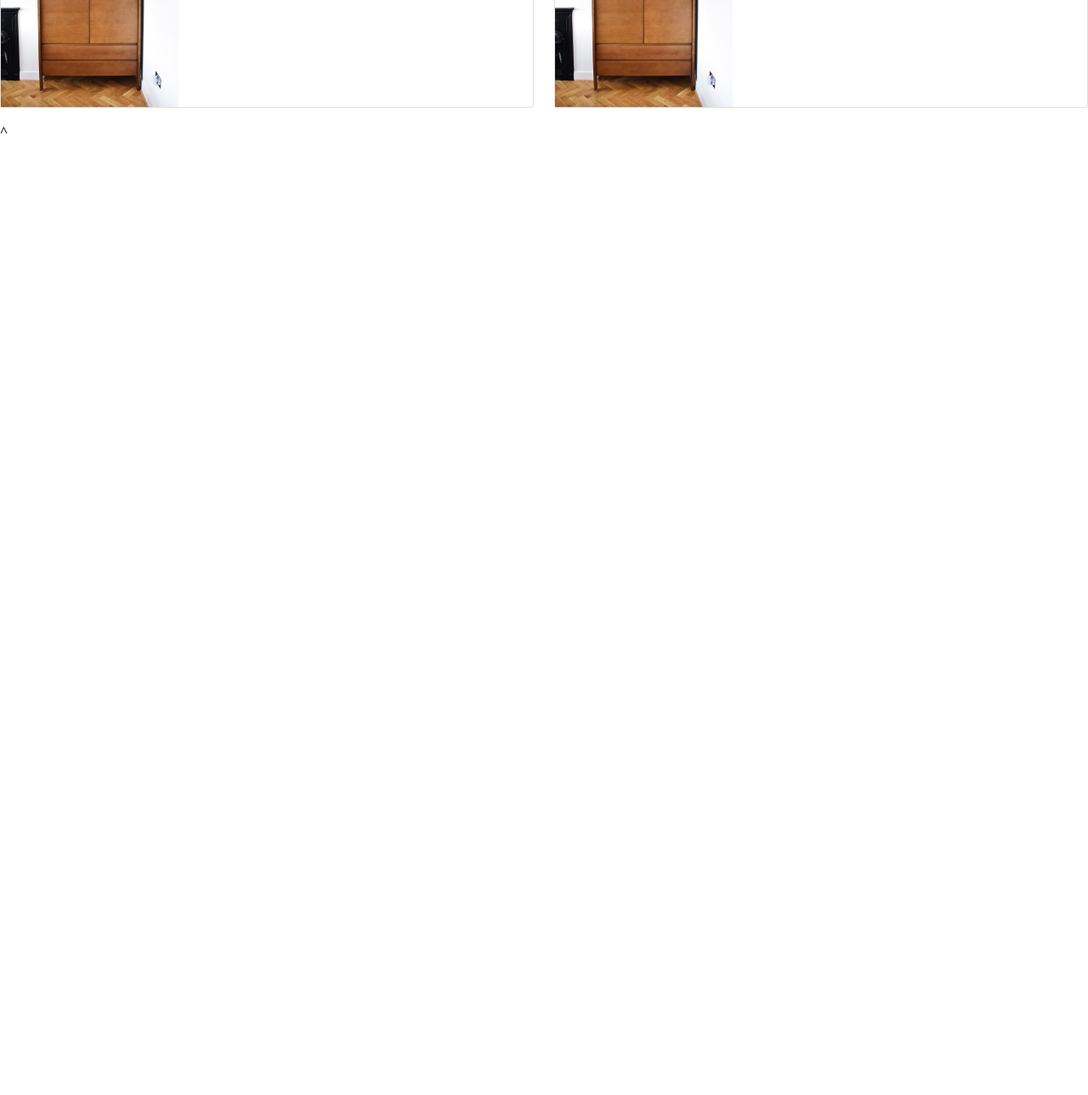
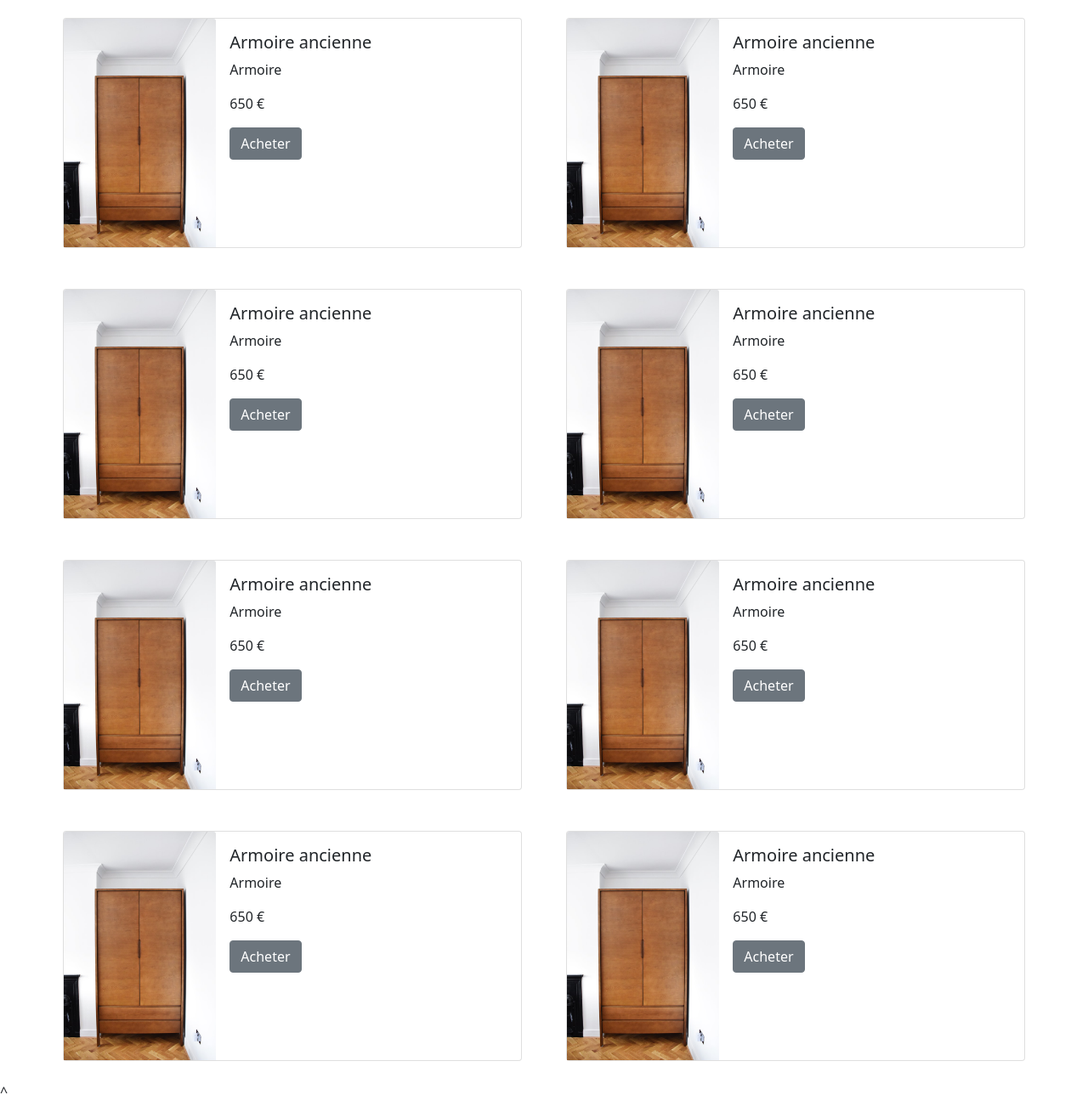
Before and after one commit to adatechschool/pc-frontback-meublesagogo, a plain HTML site: page src/listeMeubles.html in a window 1280 px wide. Shown: the part 655-1944 px from the top of the page at 85% size. Before the commit the page ends 822 px from the top, so only its background shows below. Drawn offline with nearby package versions, Linux system fonts and the light colour scheme.

Commit message:
apparence page principale
doc modifié listeMeuble.html

```diff
--- a/src/listeMeubles.html
+++ b/src/listeMeubles.html
@@ -8,33 +8,38 @@
     <!-- Bootstrap CSS -->
     <link href="https://cdn.jsdelivr.net/npm/bootstrap@5.0.0-beta2/dist/css/bootstrap.min.css" rel="stylesheet"
           integrity="sha384-BmbxuPwQa2lc/FVzBcNJ7UAyJxM6wuqIj61tLrc4wSX0szH/Ev+nYRRuWlolflfl" crossorigin="anonymous">
-
-    <title>Hello, world!</title>
+    <link rel=“preconnect” href=“https://fonts.gstatic.com”>
+    <link href="https://fonts.googleapis.com/css2?family=Montserrat:wght@600&display=swap" rel="stylesheet">
+    <title>AMPUNV</title>
 </head>
 <body>
-<nav class="navbar navbar-expand-lg navbar-light bg-light">
+<nav class="navbar navbar-expand-lg navbar-light " style="background-color: #919191;">
     <div class="container-fluid">
-        <a class="navbar-brand" href="#">AMPUNV</a>
+        <a class="navbar-brand px-4" href="#"><img src="AMPUNV.png" width="70%"></a>
         <button class="navbar-toggler" type="button" data-bs-toggle="collapse" data-bs-target="#navbarNavAltMarkup"
                 aria-controls="navbarNavAltMarkup" aria-expanded="false" aria-label="Toggle navigation">
             <span class="navbar-toggler-icon"></span>
+
         </button>
-        <div class="collapse navbar-collapse" id="navbarNavAltMarkup">
+        <div class="collapse navbar-collapse d-flex justify-content-end" id="navbarNavAltMarkup">
             <div class="navbar-nav">
-                <a class="nav-link active" aria-current="page" href="#">Home</a>
-                <a class="nav-link" href="#">Panier</a>
-                <a class="nav-link" href="#">Connexion</a>
+                <a class="nav-link px-4" href="#"><svg xmlns="http://www.w3.org/2000/svg" width="30" height="30" fill="white" class="bi bi-cart3" viewBox="0 0 16 16">
+                    <path d="M0 1.5A.5.5 0 0 1 .5 1H2a.5.5 0 0 1 .485.379L2.89 3H14.5a.5.5 0 0 1 .49.598l-1 5a.5.5 0 0 1-.465.401l-9.397.472L4.415 11H13a.5.5 0 0 1 0 1H4a.5.5 0 0 1-.491-.408L2.01 3.607 1.61 2H.5a.5.5 0 0 1-.5-.5zM3.102 4l.84 4.479 9.144-.459L13.89 4H3.102zM5 12a2 2 0 1 0 0 4 2 2 0 0 0 0-4zm7 0a2 2 0 1 0 0 4 2 2 0 0 0 0-4zm-7 1a1 1 0 1 1 0 2 1 1 0 0 1 0-2zm7 0a1 1 0 1 1 0 2 1 1 0 0 1 0-2z"/>
+                  </svg></a>
+                <a class="nav-link px-4" href="#"><svg xmlns="http://www.w3.org/2000/svg" width="30" height="30" fill="white" class="bi bi-person-fill" viewBox="0 0 16 16">
+                    <path d="M3 14s-1 0-1-1 1-4 6-4 6 3 6 4-1 1-1 1H3zm5-6a3 3 0 1 0 0-6 3 3 0 0 0 0 6z"/>
+                  </svg></a>
             </div>
         </div>
     </div>
 </nav>
 
-<h1 class="text-center">Anciens meubles pour une nouvelle vie</h1>
+<h1 class="text-center my-5 py-5" style="font-family: 'Montserrat', sans-serif; font-size: 3em;">Anciens meubles pour une nouvelle vie</h1>
 
 
-<div class="row row-cols-1 row-cols-md-2 g-4">
+<div class="row row-cols-1 row-cols-md-2 g-4 mx-5">
     <div class="col">
-        <div class="card mb-3">
+        <div class="card mb-4 mx-auto" style="max-width: 540px;">
             <div class="row g-0">
                 <div class="col-md-4">
                     <img src="rumman-amin-3fFBoEHee28-unsplash.jpg" class="card-img-top" alt="...">
@@ -51,7 +56,7 @@
         </div>
     </div>
     <div class="col">
-        <div class="card mb-3">
+        <div class="card mb-4 mx-auto" style="max-width: 540px;">
             <div class="row g-0">
                 <div class="col-md-4">
                     <img src="rumman-amin-3fFBoEHee28-unsplash.jpg" class="card-img-top" alt="...">
@@ -68,7 +73,7 @@
         </div>
     </div>
     <div class="col">
-        <div class="card mb-3">
+        <div class="card mb-4 mx-auto" style="max-width: 540px;">
             <div class="row g-0">
                 <div class="col-md-4">
                     <img src="rumman-amin-3fFBoEHee28-unsplash.jpg" class="card-img-top" alt="...">
@@ -85,7 +90,109 @@
         </div>
     </div>
     <div class="col">
-        <div class="card mb-3">
+        <div class="card mb-4 mx-auto" style="max-width: 540px;">
+            <div class="row g-0">
+                <div class="col-md-4">
+                    <img src="rumman-amin-3fFBoEHee28-unsplash.jpg" class="card-img-top" alt="...">
+                </div>
+                <div class="col-md-8">
+                    <div class="card-body">
+                        <h5 class="card-title">Armoire ancienne</h5>
+                        <p class="card-text">Armoire</p>
+                        <p class="card-text">650 €</p>
+                        <button type="button" class="btn btn-secondary">Acheter</button>
+                    </div>
+                </div>
+            </div>
+        </div>
+    </div>
+    <div class="col">
+        <div class="card mb-4 mx-auto" style="max-width: 540px;">
+            <div class="row g-0">
+                <div class="col-md-4">
+                    <img src="rumman-amin-3fFBoEHee28-unsplash.jpg" class="card-img-top" alt="...">
+                </div>
+                <div class="col-md-8">
+                    <div class="card-body">
+                        <h5 class="card-title">Armoire ancienne</h5>
+                        <p class="card-text">Armoire</p>
+                        <p class="card-text">650 €</p>
+                        <button type="button" class="btn btn-secondary">Acheter</button>
+                    </div>
+                </div>
+            </div>
+        </div>
+    </div>
+    <div class="col">
+        <div class="card mb-4 mx-auto" style="max-width: 540px;">
+            <div class="row g-0">
+                <div class="col-md-4">
+                    <img src="rumman-amin-3fFBoEHee28-unsplash.jpg" class="card-img-top" alt="...">
+                </div>
+                <div class="col-md-8">
+                    <div class="card-body">
+                        <h5 class="card-title">Armoire ancienne</h5>
+                        <p class="card-text">Armoire</p>
+                        <p class="card-text">650 €</p>
+                        <button type="button" class="btn btn-secondary">Acheter</button>
+                    </div>
+                </div>
+            </div>
+        </div>
+    </div>
+    <div class="col">
+        <div class="card mb-4 mx-auto" style="max-width: 540px;">
+            <div class="row g-0">
+                <div class="col-md-4">
+                    <img src="rumman-amin-3fFBoEHee28-unsplash.jpg" class="card-img-top" alt="...">
+                </div>
+                <div class="col-md-8">
+                    <div class="card-body">
+                        <h5 class="card-title">Armoire ancienne</h5>
+                        <p class="card-text">Armoire</p>
+                        <p class="card-text">650 €</p>
+                        <button type="button" class="btn btn-secondary">Acheter</button>
+                    </div>
+                </div>
+            </div>
+        </div>
+    </div>
+    <div class="col">
+        <div class="card mb-4 mx-auto" style="max-width: 540px;">
+            <div class="row g-0">
+                <div class="col-md-4">
+                    <img src="rumman-amin-3fFBoEHee28-unsplash.jpg" class="card-img-top" alt="...">
+                </div>
+                <div class="col-md-8">
+                    <div class="card-body">
+                        <h5 class="card-title">Armoire ancienne</h5>
+                        <p class="card-text">Armoire</p>
+                        <p class="card-text">650 €</p>
+                        <button type="button" class="btn btn-secondary">Acheter</button>
+                    </div>
+                </div>
+            </div>
+        </div>
+    </div>
+    <div class="col">
+        <div class="card mb-4 mx-auto" style="max-width: 540px;">
+            <div class="row g-0">
+                <div class="col-md-4">
+                    <img src="rumman-amin-3fFBoEHee28-unsplash.jpg" class="card-img-top" alt="...">
+                </div>
+                <div class="col-md-8">
+                    <div class="card-body">
+                        <h5 class="card-title">Armoire ancienne</h5>
+                        <p class="card-text">Armoire</p>
+                        <p class="card-text">650 €</p>
+                        <button type="button" class="btn btn-secondary">Acheter</button>
+                    </div>
+                </div>
+            </div>
+        </div>
+    </div>
+    <div class="col">
+        <div class="card mb-4 mx-auto" style="max-width: 540px;">
             <div class="row g-0">
                 <div class="col-md-4">
                     <img src="rumman-amin-3fFBoEHee28-unsplash.jpg" class="card-img-top" alt="...">
```
Also changed, not shown: src/AMPUNV.png (added), src/cart3.svg (added), src/person-fill.svg (added), src/plus-square.svg (added), 3 other files.
